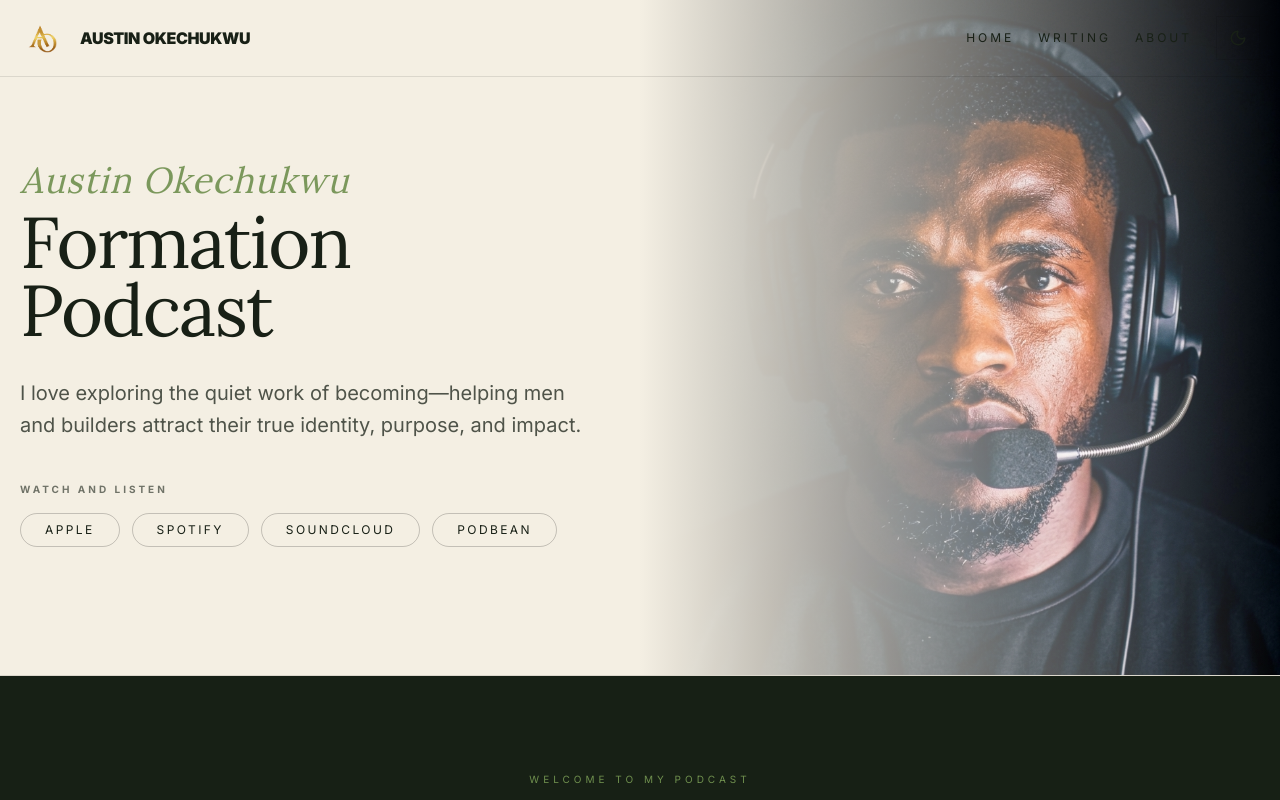
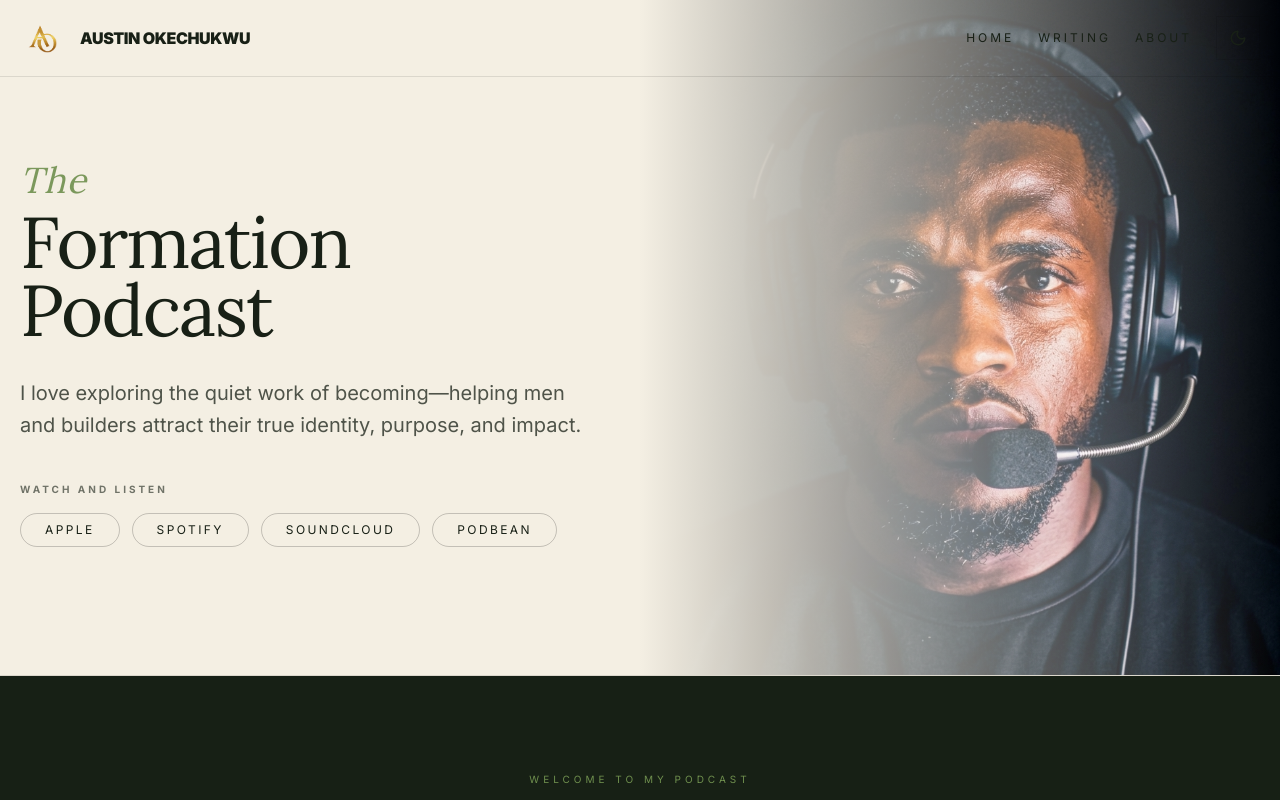
Before and after one commit to conditassociatesltd-gif/purposeful-builder, a Next.js app in the folder purposeful-builder/: page /podcast in a window 1280 px wide. Shown: the top 800 px of the page. Built offline with nearby package versions, Linux system fonts and the light colour scheme.

Commit message:
Update hero text to The Formation Podcast

```diff
--- a/purposeful-builder/app/podcast/page.tsx
+++ b/purposeful-builder/app/podcast/page.tsx
@@ -40,7 +40,7 @@ export default function PodcastPage() {
         <div className="max-w-7xl mx-auto px-5 grid md:grid-cols-2 gap-12 items-center relative z-10">
           <div className="max-w-xl">
             <p className="font-serif italic text-3xl md:text-4xl text-[var(--rust)] mb-2 tracking-wide opacity-90">
-              Austin Okechukwu
+              The
             </p>
             <h1 className="font-serif text-6xl md:text-7xl leading-[0.95] tracking-tight mb-8">
               Formation Podcast
```
